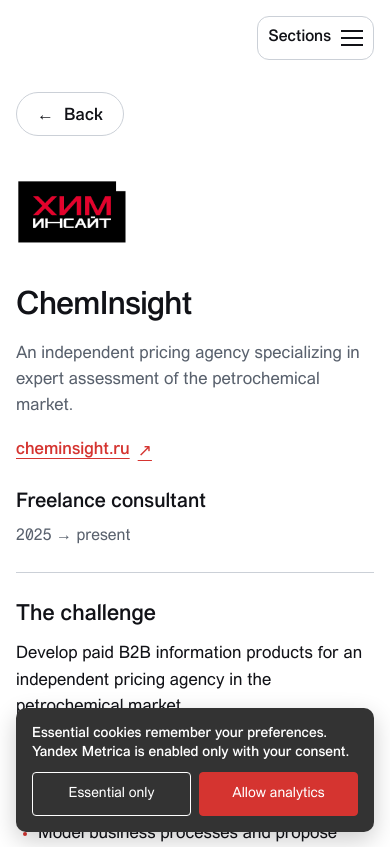
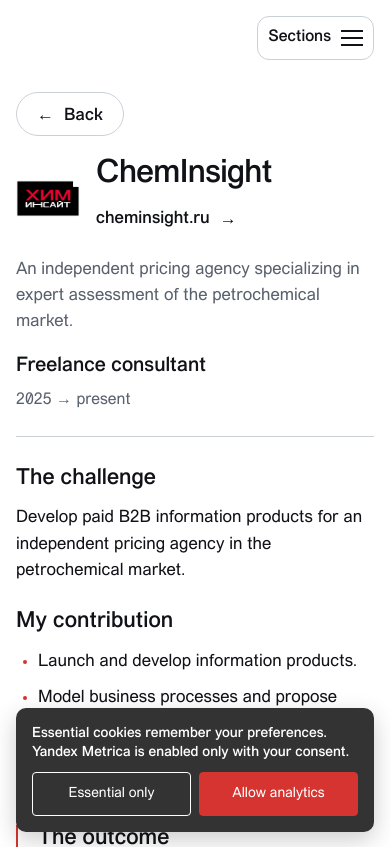
Before and after one commit to gitsvitya/svitya-personal, a Next.js app: page /en/work/cheminsight in a window 390 px wide. Shown: the top 847 px of the page. Built offline with nearby package versions, Linux system fonts and the light colour scheme.

Commit message:
Added: refine company detail and settings layout and links

```diff
--- a/src/components/DetailContent/DetailContent.module.css
+++ b/src/components/DetailContent/DetailContent.module.css
@@ -4,18 +4,24 @@
   gap: 40px;
   width: 100%;
 }
-.headerGrid {
-  display: grid;
-  grid-template-columns: minmax(0, 1fr) 160px;
-  gap: 48px;
+.header {
+  display: flex;
+  flex-direction: column;
+  gap: 20px;
   padding-bottom: 32px;
   border-bottom: 1px solid var(--border-color);
   transition: border-color var(--transition-theme);
 }
+.companyIdentity {
+  display: grid;
+  grid-template-columns: 112px minmax(0, 1fr);
+  align-items: center;
+  gap: 24px;
+}
 .companyBox {
   display: flex;
   flex-direction: column;
-  gap: 20px;
+  gap: 4px;
   min-width: 0;
 }
 .companyName {
@@ -24,30 +30,47 @@
   font-weight: 400;
   line-height: 1.15;
   letter-spacing: -0.02em;
-}
-.descriptionLinkBox {
-  display: flex;
-  flex-direction: column;
-  gap: 8px;
+  overflow-wrap: anywhere;
 }
 .link {
   display: inline-flex;
   align-items: center;
   align-self: flex-start;
-  gap: 8px;
+  gap: 10px;
+  max-width: 100%;
   min-height: 44px;
   font-size: 17px;
   font-weight: 400;
-  color: var(--accent);
-  text-decoration: underline;
-  text-underline-offset: 4px;
+  color: var(--text-primary);
+  text-decoration: none;
   transition:
     color var(--transition-theme),
     outline-color var(--transition-theme);
 }
+.linkLabel {
+  min-width: 0;
+  overflow-wrap: anywhere;
+}
+.linkArrow {
+  flex-shrink: 0;
+  transition: transform var(--transition-fast);
+}
 .link:focus-visible {
+  color: var(--accent);
   outline: 2px solid var(--accent);
   outline-offset: 4px;
+}
+.link:focus-visible .linkArrow {
+  transform: translateX(4px);
+}
+
+@media (hover: hover) and (pointer: fine) {
+  .link:hover {
+    color: var(--accent);
+  }
+  .link:hover .linkArrow {
+    transform: translateX(4px);
+  }
 }
 .metaBox {
   display: flex;
@@ -66,18 +89,17 @@
   transition: color var(--transition-theme);
 }
 .logo {
-  width: 160px;
-  height: 160px;
+  width: 112px;
+  height: 112px;
   object-fit: contain;
 }
 .paragraph {
   margin: 0;
-  max-width: 68ch;
   font-size: 20px;
   font-weight: 300;
   line-height: 1.6;
 }
-.descriptionLinkBox .paragraph {
+.description {
   color: var(--text-subtle);
   transition: color var(--transition-theme);
 }
@@ -85,7 +107,6 @@
   display: flex;
   flex-direction: column;
   gap: 32px;
-  max-width: 76ch;
 }
 .caseStudy section {
   display: flex;
@@ -119,25 +140,32 @@
 }
 
 @media (max-width: 768px) {
-  .headerGrid {
-    grid-template-columns: 1fr;
-    gap: 20px;
+  .header {
+    gap: 16px;
     padding-bottom: 24px;
   }
+  .companyIdentity {
+    grid-template-columns: 80px minmax(0, 1fr);
+    gap: 20px;
+  }
   .logo {
-    order: -1;
-    width: 112px;
-    height: 112px;
+    width: 80px;
+    height: 80px;
   }
   .detailContent {
     gap: 28px;
   }
-  .companyBox {
-    gap: 16px;
-  }
 }
 
 @media (max-width: 640px) {
+  .companyIdentity {
+    grid-template-columns: 64px minmax(0, 1fr);
+    gap: 16px;
+  }
+  .logo {
+    width: 64px;
+    height: 64px;
+  }
   .paragraph,
   .contributions {
     font-size: 17px;
@@ -153,3 +181,9 @@
     font-size: 22px;
   }
 }
+
+@media (max-width: 374px) {
+  .companyName {
+    font-size: 28px;
+  }
+}
--- a/src/components/DetailContent/DetailContent.tsx
+++ b/src/components/DetailContent/DetailContent.tsx
@@ -14,13 +14,19 @@
   if (!company) return null;
   return (
     <div className={styles.detailContent}>
-      <div id={descriptionId} className={styles.headerGrid}>
+      <div id={descriptionId} className={styles.header}>
+        <div className={styles.companyIdentity}>
+          <Image
+            className={styles.logo}
+            src={company.logo}
+            alt=""
+            sizes="(max-width: 640px) 64px, (max-width: 768px) 80px, 112px"
+            preload
+          />
           <div className={styles.companyBox}>
             <h1 id={titleId} className={styles.companyName}>
               {company.name}
             </h1>
-          <div className={styles.descriptionLinkBox}>
-            <p className={styles.paragraph}>{company.about}</p>
             {company.url && (
               <a
                 className={styles.link}
@@ -28,23 +34,19 @@
                 target="_blank"
                 rel="noreferrer noopener"
               >
-                {company.linkLabel}
-                <span aria-hidden="true">↗</span>
+                <span className={styles.linkLabel}>{company.linkLabel}</span>
+                <span className={styles.linkArrow} aria-hidden="true">
+                  →
+                </span>
               </a>
             )}
           </div>
+        </div>
+        <p className={`${styles.paragraph} ${styles.description}`}>{company.about}</p>
         <div className={styles.metaBox}>
           <span className={styles.title}>{company.title}</span>
           <span className={styles.year}>{company.year}</span>
         </div>
-        </div>
-        <Image
-          className={styles.logo}
-          src={company.logo}
-          alt={company.name}
-          sizes="(max-width: 768px) 112px, 160px"
-          preload
-        />
       </div>
       <div className={styles.caseStudy}>
         {company.caseStudy ? (
--- a/src/content/ui-text.ts
+++ b/src/content/ui-text.ts
@@ -7,7 +7,11 @@
     },
     theme: {
       light: "Светлая",
-      dark: "Темная",
+      dark: "Тёмная",
+    },
+    languages: {
+      english: "Английский",
+      russian: "Русский",
     },
     navigation: {
       menuLabel: "Разделы",
@@ -22,20 +26,17 @@
     },
     settings: {
       theme: "Тема оформления",
-      themeDescription: "Выберите светлую или тёмную тему сайта.",
       darkTheme: "Тёмная тема",
       language: "Язык",
-      languageDescription: "Русская или английская версия сайта.",
       russianLanguage: "Русский язык",
       cookies: "Cookie",
-      cookiesDescription: "Управляйте согласием на использование аналитических cookie.",
       cookieSettings: "Настройки cookie",
     },
     about: {
       title: "Виктор Строков",
       portraitAlt: "Портрет Виктора Строкова",
       contact: "Обсудить проект",
-      cv: "Мое CV",
+      cv: "Моё CV",
       experience: "Более 10 лет в продукте, проектах и аналитике",
       subtitle: "Управление проектами, разработка продуктов, исследования и аналитика",
       description:
@@ -87,6 +88,10 @@
       light: "Light",
       dark: "Dark",
     },
+    languages: {
+      english: "English",
+      russian: "Russian",
+    },
     navigation: {
       menuLabel: "Sections",
       skipToContent: "Skip to content",
@@ -100,13 +105,10 @@
     },
     settings: {
       theme: "Appearance",
-      themeDescription: "Choose a light or dark theme for the site.",
       darkTheme: "Dark theme",
       language: "Language",
-      languageDescription: "Browse the site in English or Russian.",
       russianLanguage: "Russian language",
       cookies: "Cookies",
-      cookiesDescription: "Manage your consent to analytics cookies.",
       cookieSettings: "Cookie settings",
     },
     about: {
```
Also changed, not shown: src/components/AppSettings/AppSettings.module.css (+2 -18 lines), src/components/AppSettings/AppSettings.tsx (+7 -16 lines), 2 other files (tests, documents, lock files or other folders). Lines whose indentation alone changed are shown as unchanged.
